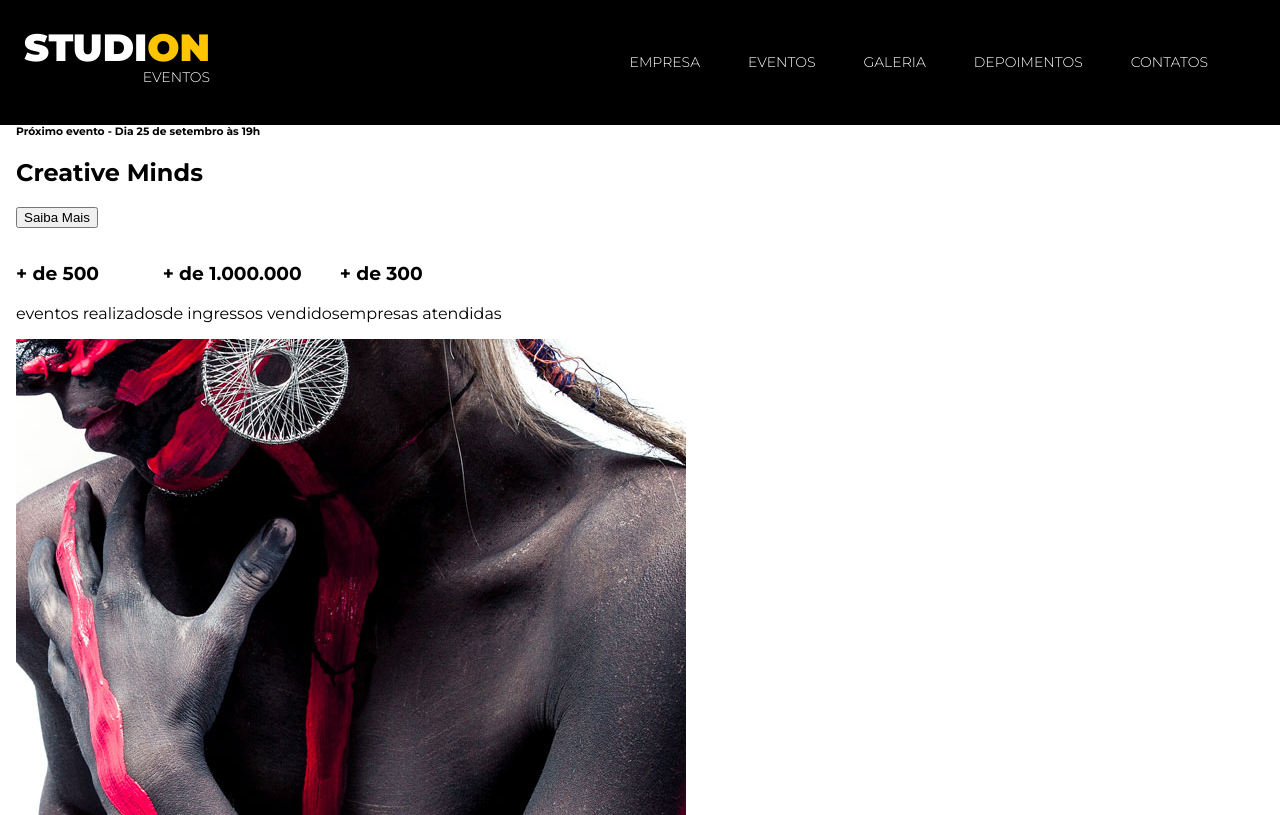
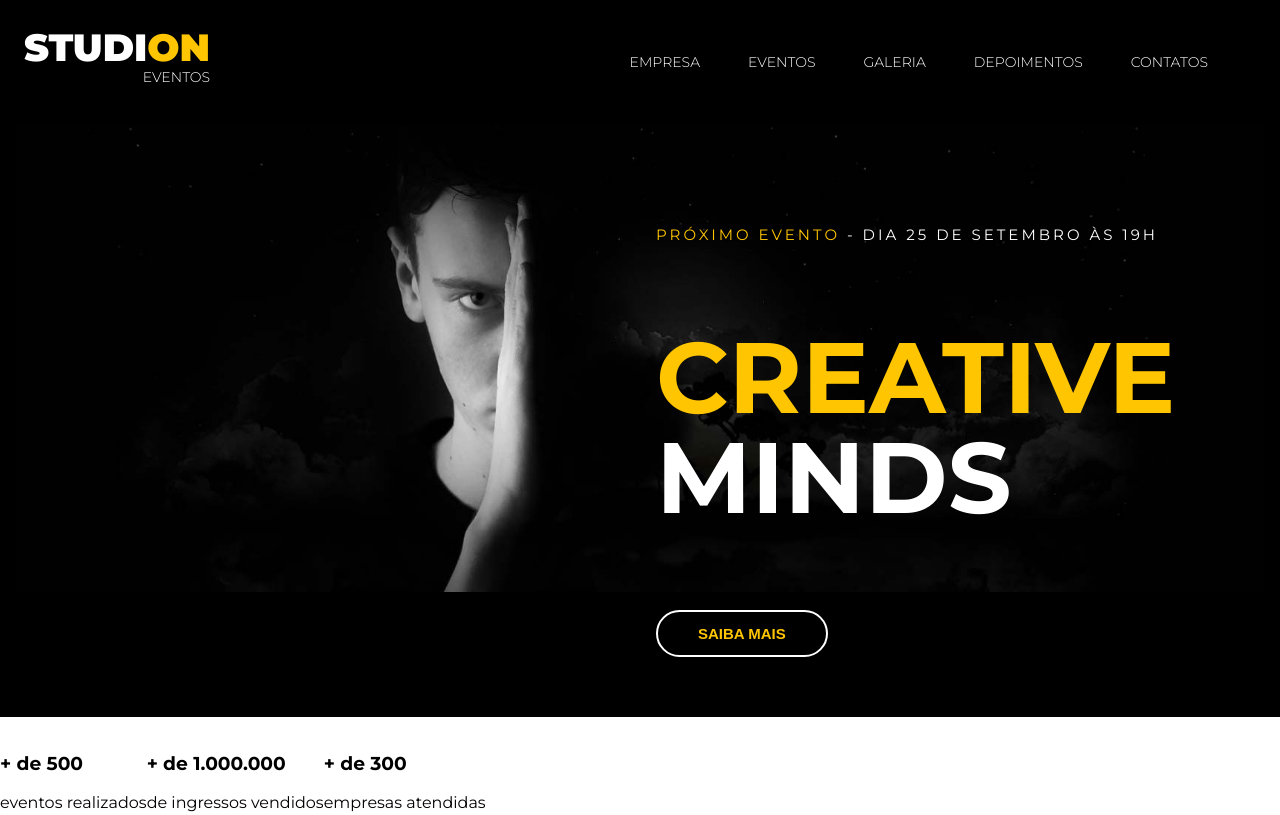
Before and after one commit to jean-junior/imagineaula1, a website: page src/index.html in a window 1280 px wide. Shown: the top 815 px of the page. Drawn offline with Linux system fonts and the light colour scheme.

Commit message:
feat(header): implemented header stiyles

```diff
--- a/src/index.html
+++ b/src/index.html
@@ -44,11 +44,14 @@
     </nav>
 
     <header>
-        <div id="Slider">
+        <div id="slider">
             <div class="slide">
-                <h6 style="margin:0;"><span> Próximo evento</span> - Dia 25 de setembro às 19h</h6>
-                <h2><span>Creative </span>Minds</h2>
-                <button>Saiba Mais</button>
+                <img class="slide__background-image" src="./images/banner.jpg" alt="Studion banner">
+                <div class="slide__copy">
+                    <h6 style="margin: 0;"><span class="copy--primary"> Próximo evento</span> - Dia 25 de setembro às 19h</h6>
+                    <h2><span  class="copy--primary">Creative </span>Minds</h2>
+                    <button class="btn btn--slide">Saiba Mais</button>
+                </div>
             </div>
         </div>
     </header>
--- a/src/style.css
+++ b/src/style.css
@@ -5,20 +5,26 @@
 }
 
 :root {
-    --color-primary: #ffc500;
     font-family:Montserrat, sans-serif;
     font-size: 16px;
+    --color-primary: #ffc500;
+    --default-padding: 1rem;
 }
 
 body{
     margin:0;
-    padding: 7.81rem 0 0 1rem;
+
 }
 
 ul{
     display: flex;
     list-style: none;
     padding-left: 0;
+}
+
+header{
+    padding: 0;
+    margin: 0;
 }
 
 .navbar{
@@ -35,6 +41,7 @@ ul{
     padding: 0 1.5rem; /* /\ \/ - < > */
     background-color:rgb(0, 0, 0);/*vermelho/ Verde / azul/ transparencia, de 0 a f */
     color:#fff;
+    z-index: 1;
 
 }
 
@@ -76,3 +83,75 @@ ul{
 .copy--primary{
     color: var(--color-primary);
 }
+
+#slider {
+    background-position: center;
+    color: #fff;
+    background-color: #000;
+    /* margin: 0rem; */
+    padding: 7.81rem  var(--default-padding);
+    /* background-image: url('./images/banner.jpg'); */
+    /* background-size: cover; */
+    /* background-repeat: no-repeat; */
+
+}
+
+.slide{
+    /* height: 100vh; */
+    position: relative;
+    height: calc(100vh - 20.81rem);
+
+}
+
+.slide__background-image{
+    width: 100%;
+    height: 100%;
+    object-fit: cover;
+    object-position: center;
+}
+
+.slide__copy{
+    position: absolute;
+    left: 50vw;
+    top: 6.25rem;
+
+}
+
+.slide__copy h6{
+ font-size: .9375rem;
+ font-weight: 400;
+ text-transform: uppercase;
+ letter-spacing: .1875rem;
+
+}
+
+.slide__copy h2 {
+    font-size: 6.25rem;
+    text-transform: uppercase;
+    line-height: 6.25rem;
+    /* margin: 0; */
+}
+
+.slide__copy h2 span {
+    display: block;
+}
+
+.btn{
+   padding: .8rem 2.5rem;
+   border: .125rem solid #fff;
+   border-radius: 10rem;
+   color: var(--color-primary);
+   background: unset;
+   font-size: .9375rem;
+   text-transform: uppercase;
+   font-weight: 700;
+   cursor: pointer;
+   transition: 0.4s all ease;
+}
+
+.btn:hover,
+.btn:active,
+.btn:focus{
+    background-color: var(--color-primary);
+    border-color: var(--color-primary);
+    color: #000}
```
